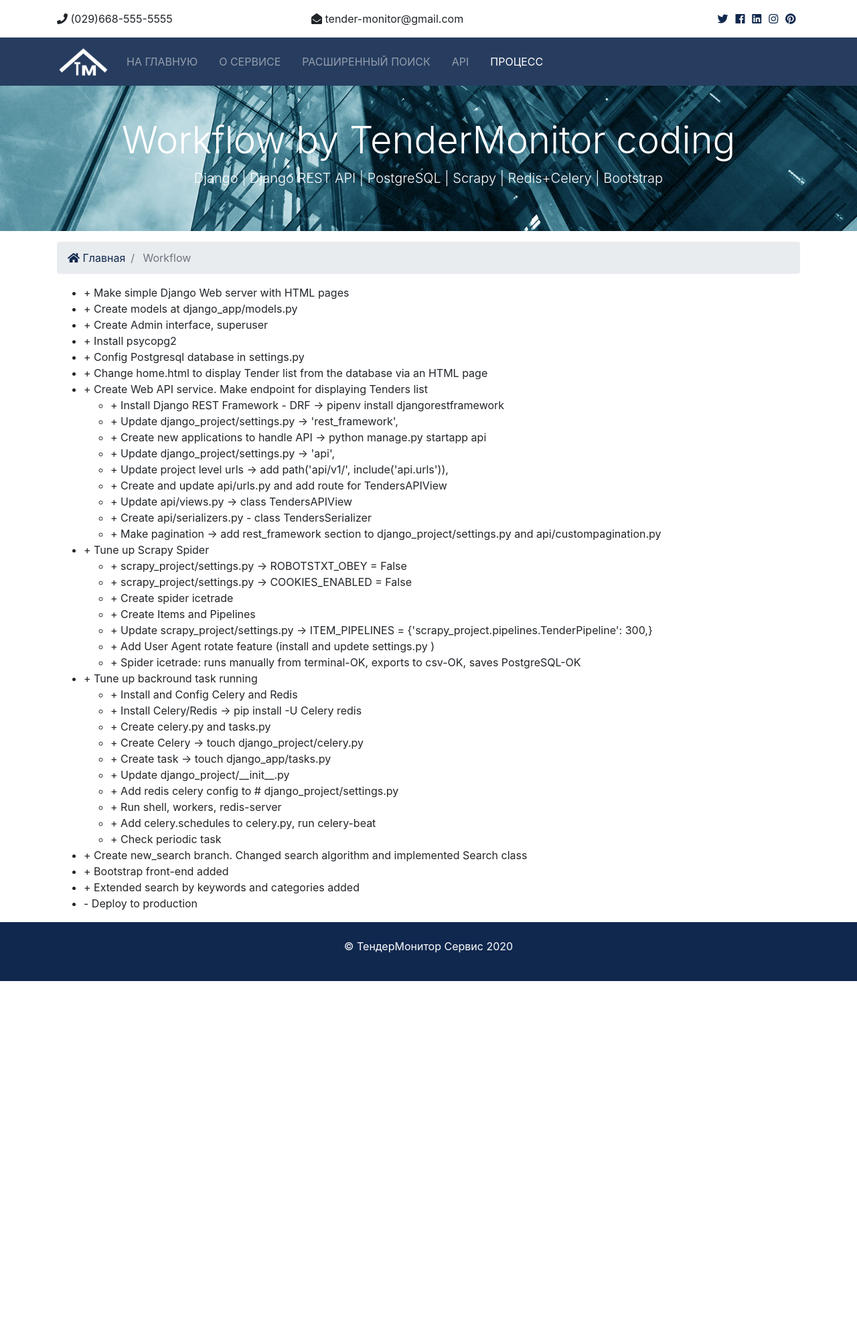
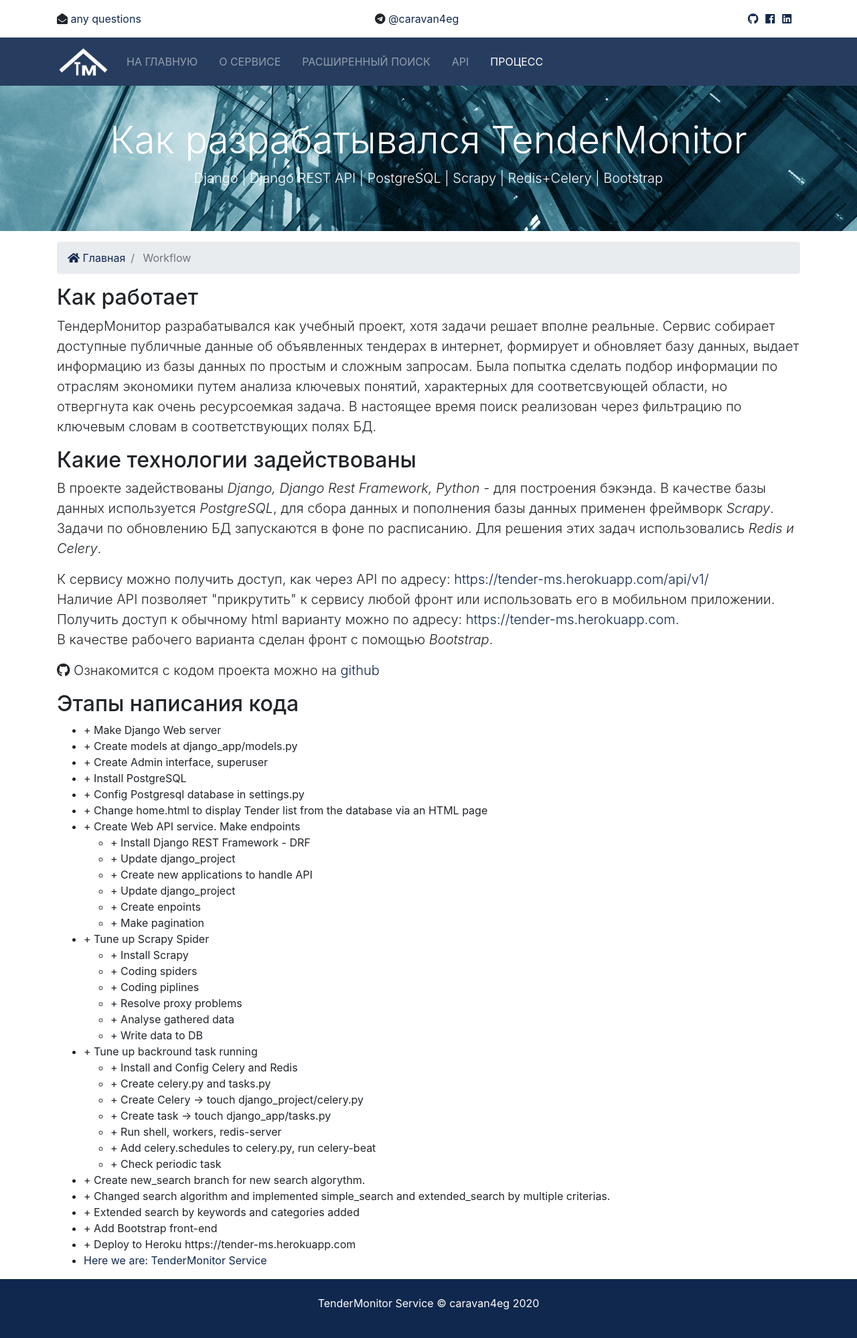
Before and after one commit to caravan4eg/monitor2, a Django app: page /workflow in a window 1280 px wide. Shown: the whole page at 67% size. Before the commit the page ends 1465 px from the top, so only its background shows below. Run offline with Django 3.2, Linux system fonts and the light colour scheme; parts of the project's set-up code (start-up, migrations or seed data) failed here and were passed over; some libraries are stand-ins or nearby versions.

Commit message:
minor changes

```diff
--- a/api/views.py
+++ b/api/views.py
@@ -82,9 +82,6 @@ class FilteredTenderList(generics.ListAPIView):
         This view should return a list of all tenders for
         categories as determined by the category_request portion of the URL.
         """
-        # # proba
-        # print(self.request.GET)
-        # print(self.kwargs)
 
         wanted_items = set()
         category_list = (
--- a/django_app/views.py
+++ b/django_app/views.py
@@ -7,13 +7,15 @@ from django.shortcuts import render, get_object_or_404
 from datetime import date, datetime
 from django.core.paginator import EmptyPage, PageNotAnInteger, Paginator
 
+
 class HomePageView(ListView):
     model = Tenders
     template_name = 'index.html'
 
     def get_context_data(self, **kwargs):
         context = super(HomePageView, self).get_context_data(**kwargs)
-        context['tenders_list'] = Tenders.objects.all().exclude(price__iexact='0')[:4]
+        context['tenders_list'] = Tenders.objects.all().exclude(price__iexact='0')[
+            :4]
         return context
 
 
@@ -40,7 +42,10 @@ class WorkflowPageView(TemplateView):
 
 
 def simple_search(request):
-    queryset = Tenders.objects.order_by('-deadline').filter(deadline__gte=date.today())
+    # queryset = Tenders.objects.order_by(
+    #     '-deadline').filter(deadline__gte=date.today())
+    queryset = Tenders.objects.order_by(
+        '-deadline')
     context = {}
     query = request.GET
     print('request.GET', request.GET)
@@ -87,23 +92,27 @@ def extended_search(request):
         if 'state' in query:
             state = query['state']
             if state == '0':
-                listings = Tenders.objects.order_by('-deadline').filter(deadline__gte=date.today())
+                listings = Tenders.objects.order_by(
+                    '-deadline').filter(deadline__gte=date.today())
             elif state == '1':
-                listings = Tenders.objects.order_by('-deadline').filter(deadline__lte=date.today())
+                listings = Tenders.objects.order_by(
+                    '-deadline').filter(deadline__lte=date.today())
             elif state == '2':
                 listings = Tenders.objects.order_by('-deadline')
 
         # ----------- categories --------------------------------
-        selected_categories = [key for key, value in query.items() if value == 'on']
+        selected_categories = [key for key,
+                               value in query.items() if value == 'on']
         if selected_categories:
             print(f'{"*"*30} Selected category: {selected_categories}')
-
 
             # get plus and minus keywords for selected category from DB
             for category in selected_categories:
                 obj = KeyWord.objects.get(category_name__startswith=category)
-                plus_keywords = [word.strip() for word in obj.plus_keywords.split(',')]
-                minus_keywords = [word.strip() for word in obj.minus_keywords.split(',')]
+                plus_keywords = [word.strip()
+                                 for word in obj.plus_keywords.split(',')]
+                minus_keywords = [word.strip()
+                                  for word in obj.minus_keywords.split(',')]
             print('************ Keywords for selected category: ')
             print('Plus keywords:', plus_keywords)
             print('Minus keywords:', minus_keywords)
--- a/templates/index.html
+++ b/templates/index.html
@@ -39,7 +39,9 @@
     <div class="container">
       <nav aria-label="breadcrumb">
         <ol class="breadcrumb">
-          <li class="breadcrumb-item active"> Главная</li>
+
+          <li class="breadcrumb-item active"><i class="fas fa-home" > </i> Главная </li>
+
         </ol>
       </nav>
     </div>
--- a/templates/partials/_footer.html
+++ b/templates/partials/_footer.html
@@ -1,4 +1,4 @@
 <!-- Footer -->
 <footer id="main-footer" class="py-4 bg-primary text-white text-center">
-      <p>&copy; ТендерМонитор Сервис 2020</p>
+      <p>TenderMonitor Service &copy; caravan4eg 2020</p>
 </footer>
--- a/templates/partials/_topbar.html
+++ b/templates/partials/_topbar.html
@@ -2,29 +2,26 @@
     <section id="top-bar" class="p-3">
       <div class="container">
         <div class="row">
-          <div class="col-md-4">
-            <i class="fas fa-phone"></i> (029)668-555-5555
+          <div class="col-md-5">
+            <i class="fas fa-envelope-open"></i> <a href="mailto:alex.apanasik@gmail.com"> any questions </a>
           </div>
-          <div class="col-md-4">
-            <i class="fas fa-envelope-open"></i> tender-monitor@gmail.com
+          <div class="col-md-5">
+            <i class="fab fa-telegram"></i></i><a href="https://t.me/caravan4eg"> @caravan4eg </a>
           </div>
-          <div class="col-md-4">
+          <div class="col-md-2">
             <div class="social text-right">
-              <a href="#">
-                <i class="fab fa-twitter"></i>
+              <a href="https://github.com/caravan4eg/monitor2">
+                <i class="fab fa-github"></i>
               </a>
               <a href="#">
                 <i class="fab fa-facebook"></i>
               </a>
-              <a href="#">
+              <a href="https://www.facebook.com/alexandr.apanasik">
                 <i class="fab fa-linkedin"></i>
               </a>
-              <a href="#">
-                <i class="fab fa-instagram"></i>
-              </a>
-              <a href="#">
-                <i class="fab fa-pinterest"></i>
-              </a>
+              <a href="https://www.linkedin.com/in/alex-apanasik/">
+
+
             </div>
           </div>
         </div>
--- a/templates/simple_search.html
+++ b/templates/simple_search.html
@@ -48,7 +48,7 @@ Search
   <section id="listings" class="py-4">
   <div class="container">
   {% if listings %}
-  <h2>Актуальные тендеры</h2>
+  <h2>Тендеры по запросу</h2>
   <table class="table table-hover thead-dark  table-responsive">
     <thead>
       <tr>
--- a/templates/workflow.html
+++ b/templates/workflow.html
@@ -1,7 +1,7 @@
 <!-- templates/about.html -->
 {% extends 'base.html' %}
 {% load static %}
-{% block title %}Site coding workflow{% endblock title %}
+{% block title %}TenderMonitor coding workflow{% endblock title %}
 
 {% block content %}
 
@@ -9,7 +9,7 @@
     <div class="container">
       <div class="row text-center">
         <div class="col-md-12">
-          <h1 class="display-4">Workflow by TenderMonitor coding</h1>
+          <h1 class="display-4">Как разрабатывался TenderMonitor</h1>
           <p class="lead">Django | Django REST API | PostgreSQL | Scrapy | Redis+Celery | Bootstrap  </p>
 
         </div>
@@ -37,57 +37,64 @@
 <div class="container">
     <div class="row">
         <div class="col">
+            <h2> Как работает </h2>
+            <p class="lead">ТендерМонитор разрабатывался как учебный проект, хотя задачи решает вполне реальные. Сервис собирает доступные публичные данные об объявленных тендерах в интернет, формирует и обновляет базу данных, выдает информацию из базы данных по простым и сложным запросам. Была попытка сделать подбор информации по отраслям экономики путем анализа ключевых понятий, характерных для соответсвующей области, но отвергнута как очень ресурсоемкая задача. В настоящее время  поиск реализован через фильтрацию по ключевым словам в соответствующих полях БД.</p>
+
+          <h2> Какие технологии задействованы </h2>
+          <p class="lead"> В проекте задействованы <em>Django, Django Rest Framework, Python</em> - для построения бэкэнда. В качестве базы данных используется <em>PostgreSQL</em>, для сбора данных и пополнения базы данных применен фреймворк <em>Scrapy</em>. Задачи по обновлению БД запускаются в фоне по расписанию. Для решения этих задач использовались <em>Redis и Celery</em>.<p>
+           <p class="lead">К сервису можно получить доступ, как через API по адресу: <a href="https://tender-ms.herokuapp.com/api/v1/"> https://tender-ms.herokuapp.com/api/v1/</a>
+           <br>Наличие API позволяет "прикрутить" к сервису любой фронт или использовать его в мобильном приложении.
+           <br>Получить доступ к обычному html варианту можно по адресу: <a href="https://tender-ms.herokuapp.com"> https://tender-ms.herokuapp.com</a>.
+           <br>В качестве рабочего варианта сделан фронт с помощью <em>Bootstrap</em>.</p>
+
+          <p class="lead"> <i class="fab fa-github"></i> Ознакомится с кодом проекта можно на <a href="https://github.com/caravan4eg/monitor2">github </a></p>
+
+          <h2>Этапы написания кода</h2>
             <ul>
-                <li>+ Make simple Django Web server with HTML pages</li>
+
+                <li>+ Make Django Web server</li>
                 <li>+ Create models at django_app/models.py </li>
                 <li>+ Create Admin interface, superuser </li>
-                <li>+ Install psycopg2 </li>
+                <li>+ Install PostgreSQL </li>
                 <li>+ Config Postgresql database in settings.py </li>
                 <li>+ Change home.html to display Tender list from the database via an HTML page</li>
-                <li>+ Create Web API service. Make endpoint for displaying Tenders list
+                <li>+ Create Web API service. Make endpoints
                     <ul>
-                        <li> + Install Django REST Framework - DRF -> pipenv install djangorestframework</li>
-                        <li> + Update django_project/settings.py -> 'rest_framework',</li>
-                        <li> + Create new applications to handle API -> python manage.py startapp api</li>
-                        <li> + Update django_project/settings.py -> 'api',</li>
-                        <li> + Update project level urls -> add path('api/v1/', include('api.urls')),</li>
-                        <li> + Create and update api/urls.py and add route for TendersAPIView</li>
-                        <li> + Update api/views.py -> class TendersAPIView</li>
-                        <li> + Create api/serializers.py - class TendersSerializer</li>
-                        <li> + Make pagination -> add rest_framework section to django_project/settings.py and
-                            api/custompagination.py</li>
+                        <li> + Install Django REST Framework - DRF</li>
+                        <li> + Update django_project</li>
+                        <li> + Create new applications to handle API</li>
+                        <li> + Update django_project</li>
+                        <li> + Create enpoints</li>
+                        <li> + Make pagination</li>
                     </ul>
                 </li>
                 <li> + Tune up Scrapy Spider
                     <ul>
-                        <li> + scrapy_project/settings.py -> ROBOTSTXT_OBEY = False</li>
-                        <li> + scrapy_project/settings.py -> COOKIES_ENABLED = False</li>
-                        <li> + Create spider icetrade</li>
-                        <li> + Create Items and Pipelines</li>
-                        <li> + Update scrapy_project/settings.py -> ITEM_PIPELINES = {'scrapy_project.pipelines.TenderPipeline':
-                            300,} </li>
-                        <li> + Add User Agent rotate feature (install and updete settings.py )</li>
-                        <li> + Spider icetrade: runs manually from terminal-OK, exports to csv-OK, saves PostgreSQL-OK</li>
+                        <li> + Install Scrapy</li>
+                        <li> + Coding spiders</li>
+                        <li> + Coding piplines </li>
+                        <li> + Resolve proxy problems</li>
+                        <li> + Analyse gathered data </li>
+                        <li> + Write data to DB</li>
                     </ul>
                 </li>
 
                 <li> + Tune up backround task running </li>
                 <ul>
                     <li> + Install and Config Celery and Redis</li>
-                    <li> + Install Celery/Redis -> pip install -U Celery redis</li>
                     <li> + Create celery.py and tasks.py
                     <li> + Create Celery -> touch django_project/celery.py</li>
                     <li> + Create task -> touch django_app/tasks.py</li>
-                    <li> + Update django_project/__init__.py</li>
-                    <li> + Add redis celery config to # django_project/settings.py</li>
                     <li> + Run shell, workers, redis-server</li>
                     <li> + Add celery.schedules to celery.py, run celery-beat</li>
                     <li> + Check periodic task </li>
                 </ul>
-                <li> + Create new_search branch. Changed search algorithm and implemented Search class</li>
-                <li> + Bootstrap front-end added</li>
+                <li> + Create new_search branch for new search algorythm. </li>
+                <li> + Changed search algorithm and implemented simple_search and extended_search by multiple criterias. </li>
                 <li> + Extended search by keywords and categories added</li>
-                <li> - Deploy to production </li>
+                <li> + Add Bootstrap front-end</li>
+                <li> + Deploy to Heroku https://tender-ms.herokuapp.com </li>
+                <li> <a href="https://tender-ms.herokuapp.com/">Here we are: TenderMonitor Service</a> </li>
             </ul>
         </div>
     </div>
```
